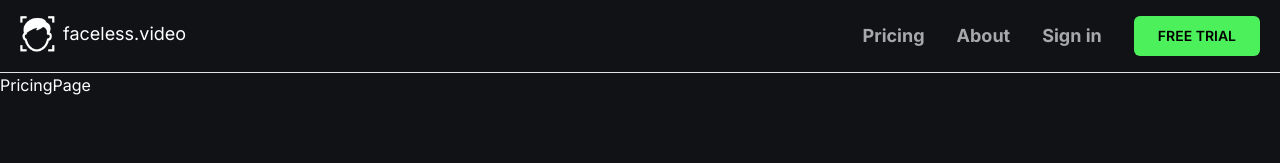
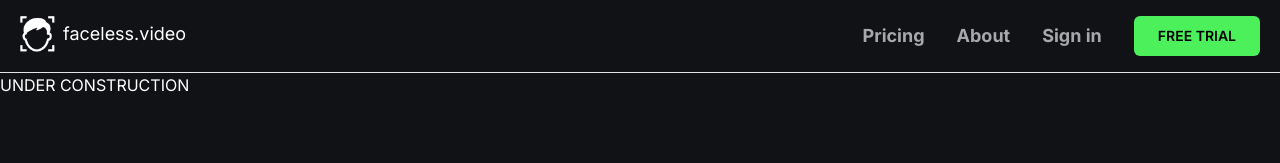
Before and after one commit to Faizan141-coder/faceless-ai, a Next.js app: page /pricing in a window 1280 px wide. Shown: the top 163 px of the page. Built offline with nearby package versions, Linux system fonts and the light colour scheme.

Commit message:
Update page.tsx

```diff
--- a/app/pricing/page.tsx
+++ b/app/pricing/page.tsx
@@ -2,7 +2,7 @@ import React from 'react'
 
 const PricingPage = () => {
   return (
-    <div>PricingPage</div>
+    <div>UNDER CONSTRUCTION</div>
   )
 }
 
```
